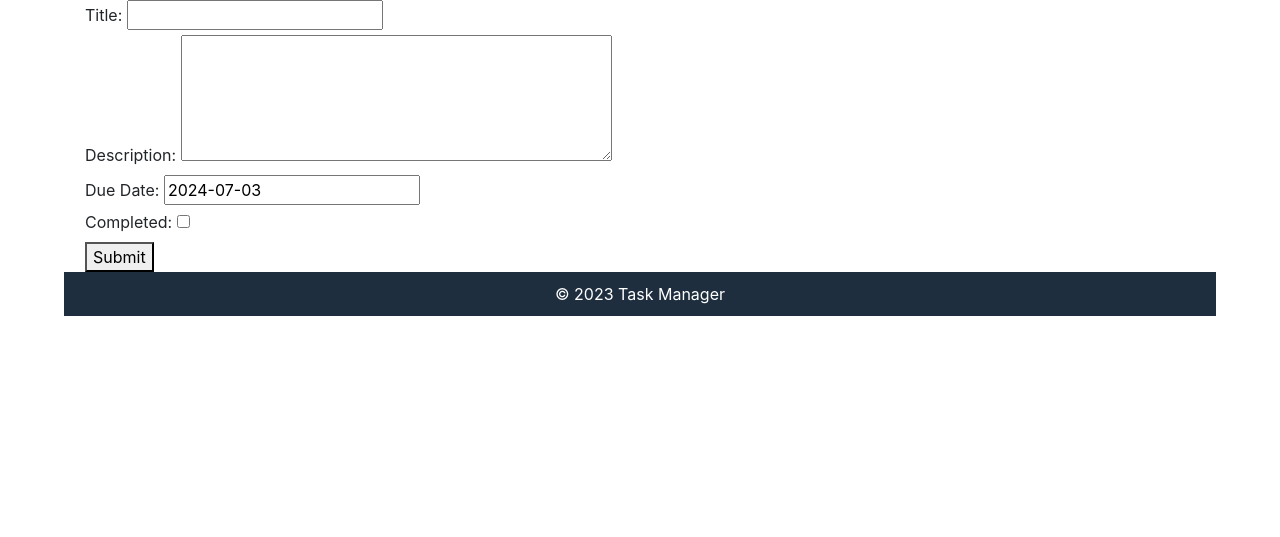
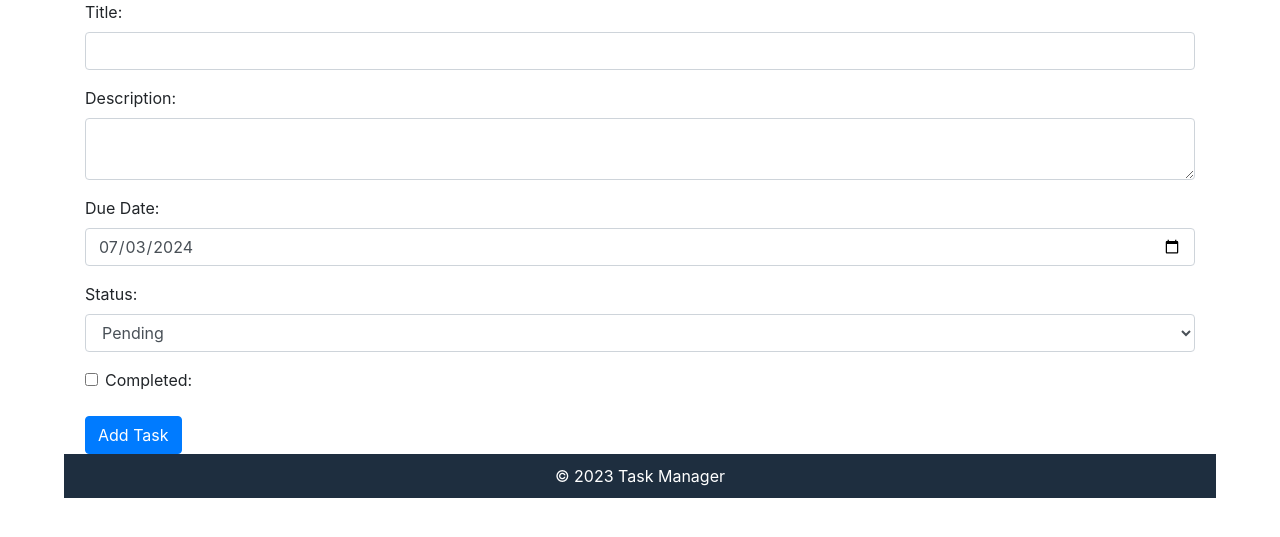
Before and after one commit to BlackBorada/todo_flask, a Flask app: page /task/add in a window 1280 px wide. Shown: the part 66-603 px from the top of the page. Run offline with Flask 3, Linux system fonts and the light colour scheme; parts of the project's set-up code (start-up, migrations or seed data) failed here and were passed over; some libraries are stand-ins or nearby versions.

Commit message:
Update task pages added task status.

```diff
--- a/app/templates/task/add_task.html
+++ b/app/templates/task/add_task.html
@@ -1,27 +1,30 @@
 {% extends "bootstrap/base.html" %}
 {% block content %}
-<form method="POST" action="{{ url_for('task.add') }}">
-  {{ form.csrf_token }}
-  <div>
-    {{ form.title.label }} {{ form.title(size=20) }}
-    {% for error in form.title.errors %}
-    <span class="error">{{ error }}</span>
-    {% endfor %}
-  </div>
-  <div>
-    {{ form.description.label }} {{ form.description(cols=40, rows=5) }}
-  </div>
-  <div>
-    {{ form.due_date.label }} {{ form.due_date }}
-    {% for error in form.due_date.errors %}
-    <span class="error">{{ error }}</span>
-    {% endfor %}
-  </div>
-  <div>
-    {{ form.completed.label }} {{ form.completed }}
-  </div>
-  <button type="submit">Submit</button>
-</form>
-<script src="{{ url_for('static', filename='js/date.js') }}"></script>
+    <form method="POST" action="{{ url_for("task.add") }}">
+        {{ form.hidden_tag() }}
+        <div class="form-group">
+            {{ form.title.label(class='form-label') }}
+            {{ form.title(class='form-control') }}
+        </div>
+        <div class="form-group">
+            {{ form.description.label(class='form-label') }}
+            {{ form.description(class='form-control') }}
+        </div>
+        <div class="form-group">
+            {{ form.due_date.label(class='form-label') }}
+            {{ form.due_date(class='form-control', type='date') }}
+        </div>
+        <div class="form-group">
+            {{ form.status.label(class='form-select') }}
+            {{ form.status(class='form-control') }}
+        </div>
+        <div class="form-check">
+            {{ form.completed(class='form-check-input') }}
+            {{ form.completed.label(class='form-check-label') }}
+        </div>
 
+        <br>
+        <button type="submit" class="btn btn-primary">Add Task</button>
+    </form>
+    <script src="{{ url_for('static', filename='js/date.js') }}"></script>
 {% endblock %}
```
Also changed, not shown: app/templates/task/edit_task.html (+5 -3 lines), app/templates/task/task.html (+25 -21 lines).
